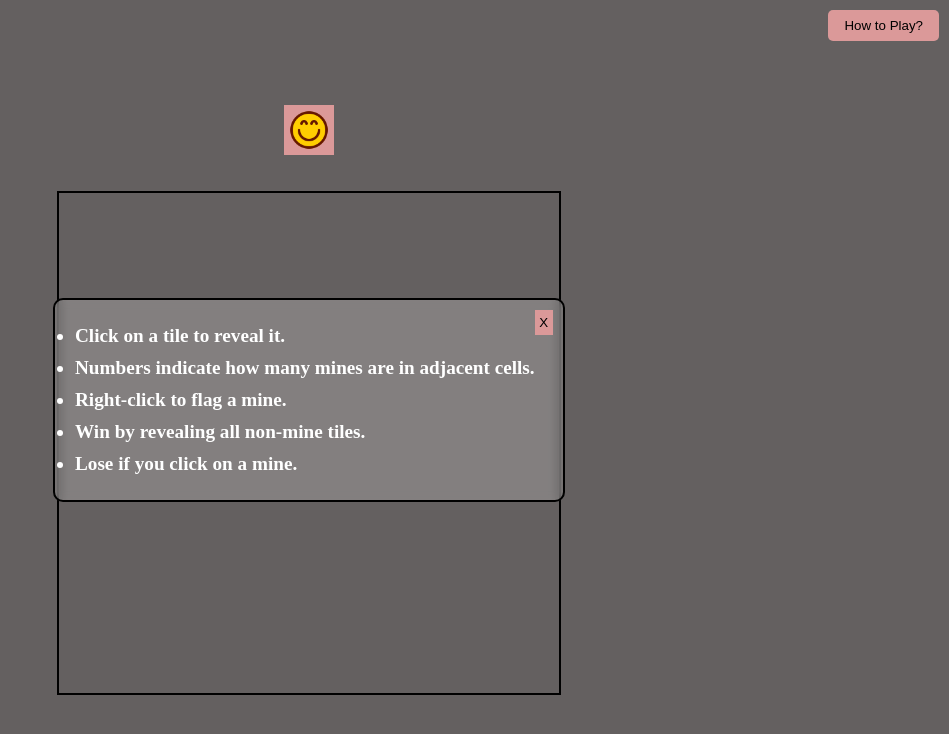
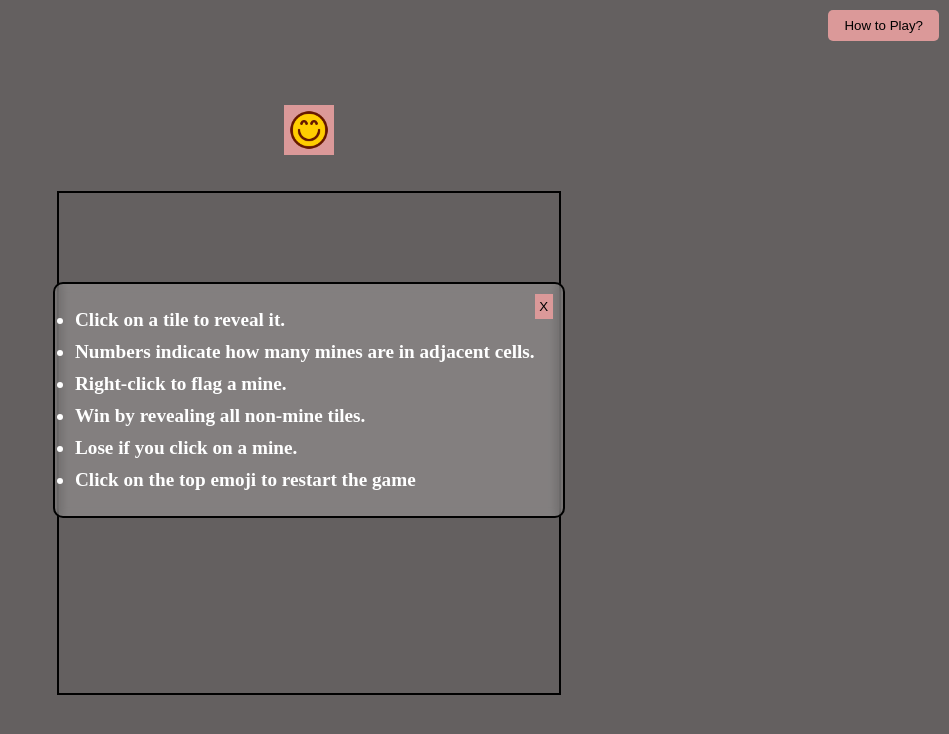
Before and after one commit to Anuj-poudel54/web_minesweeper, a plain HTML site: page index.html in a window 1280 px wide. Both pictures are taken after a click on the button "How to Play?". Shown: the whole page, without its empty margins (331-1280 px from the left). Drawn offline with Linux system fonts and the light colour scheme; no server answers.

Commit message:
added instruction for restarting

```diff
--- a/index.html
+++ b/index.html
@@ -112,6 +112,7 @@
             <li>Right-click to flag a mine.</li>
             <li>Win by revealing all non-mine tiles.</li>
             <li>Lose if you click on a mine.</li>
+            <li>Click on the top emoji to restart the game</li>
         </ul>
     </div>
 
```
